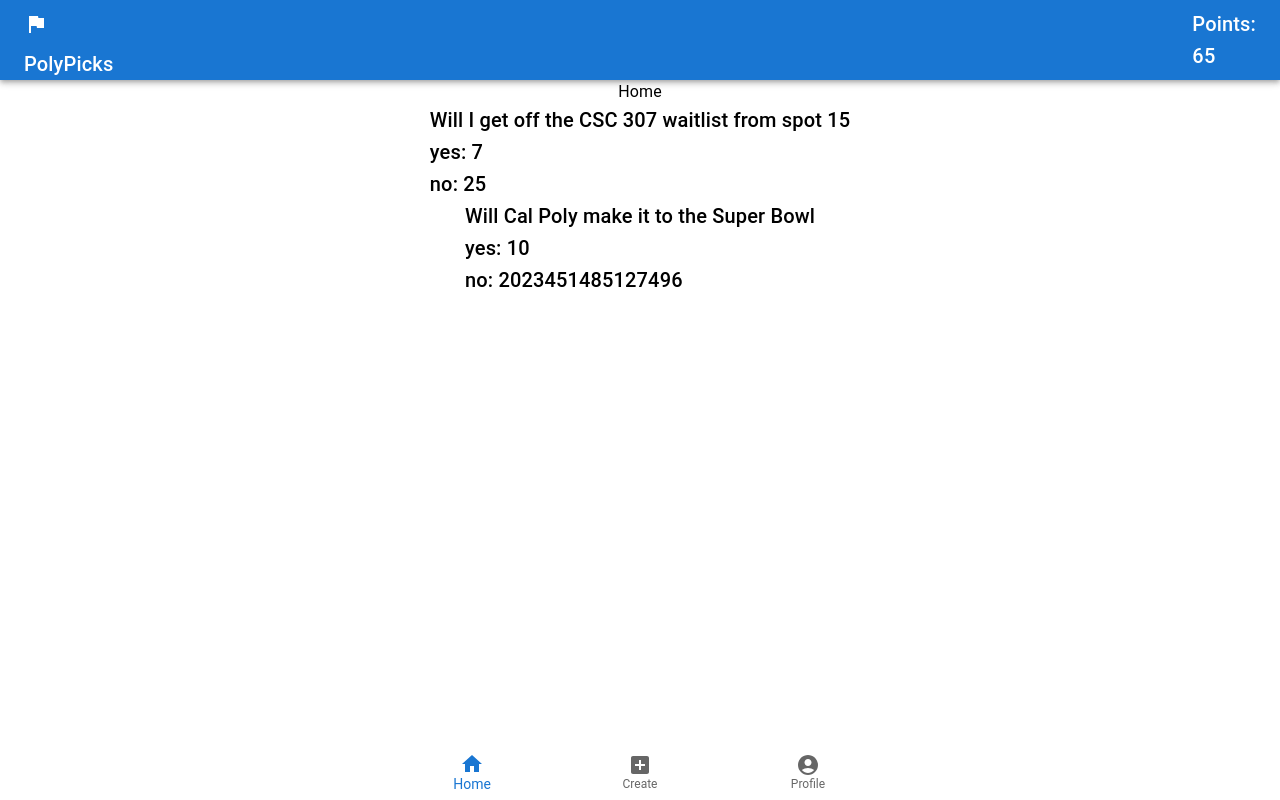
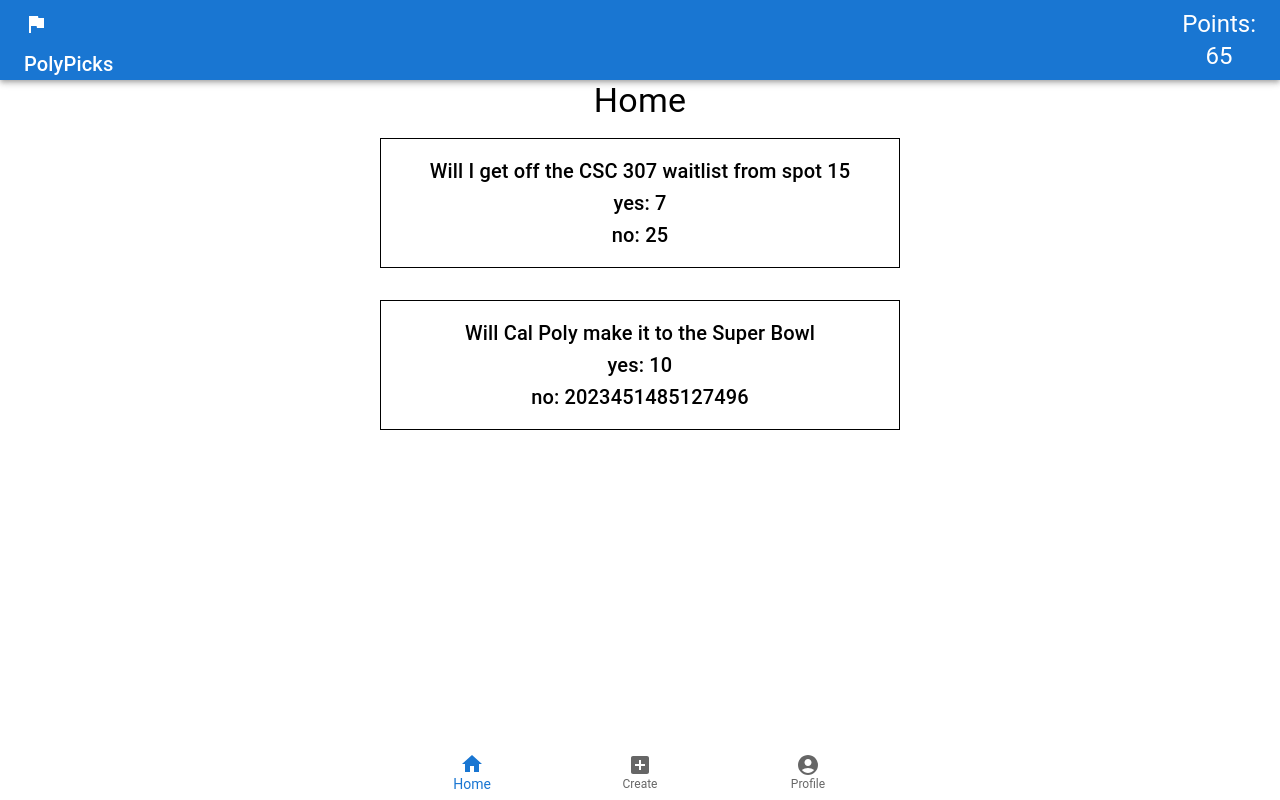
Before and after one commit to EmuMan/stay-soft, a React (Create React App) app in the folder packages/react-frontend/: page / in a window 1280 px wide. Built offline with nearby package versions, Linux system fonts and the light colour scheme.

Commit message:
Added styling to make homepage more visually appealing

```diff
--- a/packages/react-frontend/src/components/Bet.js
+++ b/packages/react-frontend/src/components/Bet.js
@@ -1,8 +1,19 @@
 import { Box, Typography } from "@mui/material";
 
 const Bet = (props) => {
+  const betContainerStyle = {
+    display: "flex",
+    justifyContent: "center",
+    alignItems: "center",
+    flexDirection: "column",
+    border: "1px solid black",
+    padding: "1rem",
+    margin: "1rem",
+    width: "100%",
+  };
+
   return (
-    <Box>
+    <Box style={betContainerStyle}>
       <Typography variant="h6" component="div">
         {props.description}
       </Typography>
--- a/packages/react-frontend/src/components/CreatePage.js
+++ b/packages/react-frontend/src/components/CreatePage.js
@@ -3,7 +3,7 @@
 const CreatePage = () => {
   return (
     <Box display="flex" justifyContent="center">
-      <Typography>Create</Typography>
+      <Typography variant="h4">Create</Typography>
     </Box>
   );
 }
--- a/packages/react-frontend/src/components/HomePage.js
+++ b/packages/react-frontend/src/components/HomePage.js
@@ -4,7 +4,7 @@
 const HomeBody = () => {
   return (
     <Box display="flex" justifyContent="center" alignItems="center" flexDirection="column">
-      <Typography>Home</Typography>
+      <Typography variant="h4">Home</Typography>
       <Box display="flex" justifyContent="center" alignItems="center" flexDirection="column">
         <Bet
           yesCount="7"
--- a/packages/react-frontend/src/components/MuiNavbar.js
+++ b/packages/react-frontend/src/components/MuiNavbar.js
@@ -1,7 +1,13 @@
 import { AppBar, Toolbar, IconButton, Typography, Box } from "@mui/material";
-import CatchingPokemonIcon from "@mui/icons-material/CatchingPokemon";
 import FlagIcon from "@mui/icons-material/Flag";
+
 const MuiNavbar = () => {
+  const pointsContainerStyle = {
+    display: "flex",
+    flexDirection: "column",
+    alignItems: "center",
+  };
+
   return (
     <AppBar position="static">
       <Toolbar style={{ display: "flex", justifyContent: "space-between" }}>
@@ -18,11 +24,11 @@
             PolyPicks
           </Typography>
         </div>
-        <Box variant="h6" component="div" id="navBarPoints">
-          <Typography variant="h6" component="div" id="label">
+        <Box variant="h6" component="div" id="navBarPoints" style={pointsContainerStyle}>
+          <Typography variant="h5" component="div" id="label">
             Points:
           </Typography>
-          <Typography variant="h6" compoenent="div" id="points">
+          <Typography variant="h5" compoenent="div" id="points">
             65
           </Typography>
         </Box>
--- a/packages/react-frontend/src/components/ProfilePage.js
+++ b/packages/react-frontend/src/components/ProfilePage.js
@@ -3,7 +3,7 @@
 const ProfilePage = () => {
   return (
     <Box display="flex" justifyContent="center">
-      <Typography>Profile</Typography>
+      <Typography variant="h4">Profile</Typography>
     </Box>
   );
 }
```
